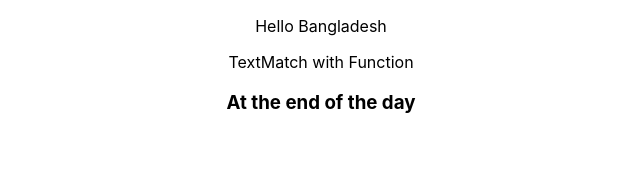
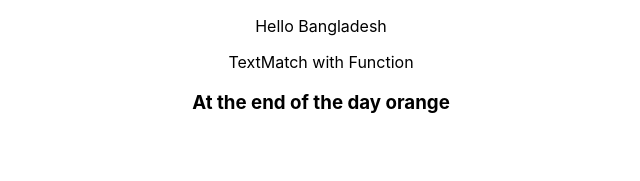
Before and after one commit to SymuNadeeM/React-Testing, a React (Create React App) app: page / in a window 1280 px wide. Shown: the top 181 px of the page, without its empty margins (319-959 px from the left). Built offline with nearby package versions, Linux system fonts and the light colour scheme.

Commit message:
TextMatch with Function

```diff
--- a/src/App.js
+++ b/src/App.js
@@ -93,7 +93,7 @@ function App() {
       <div>
         TextMatch with Function
         <br />
-        <h3>At the end of the day</h3>
+        <h3>At the end of the day orange</h3>
       </div>
     </div>
   );
```
Also changed, not shown: 1 other file (tests, documents, lock files or other folders).
